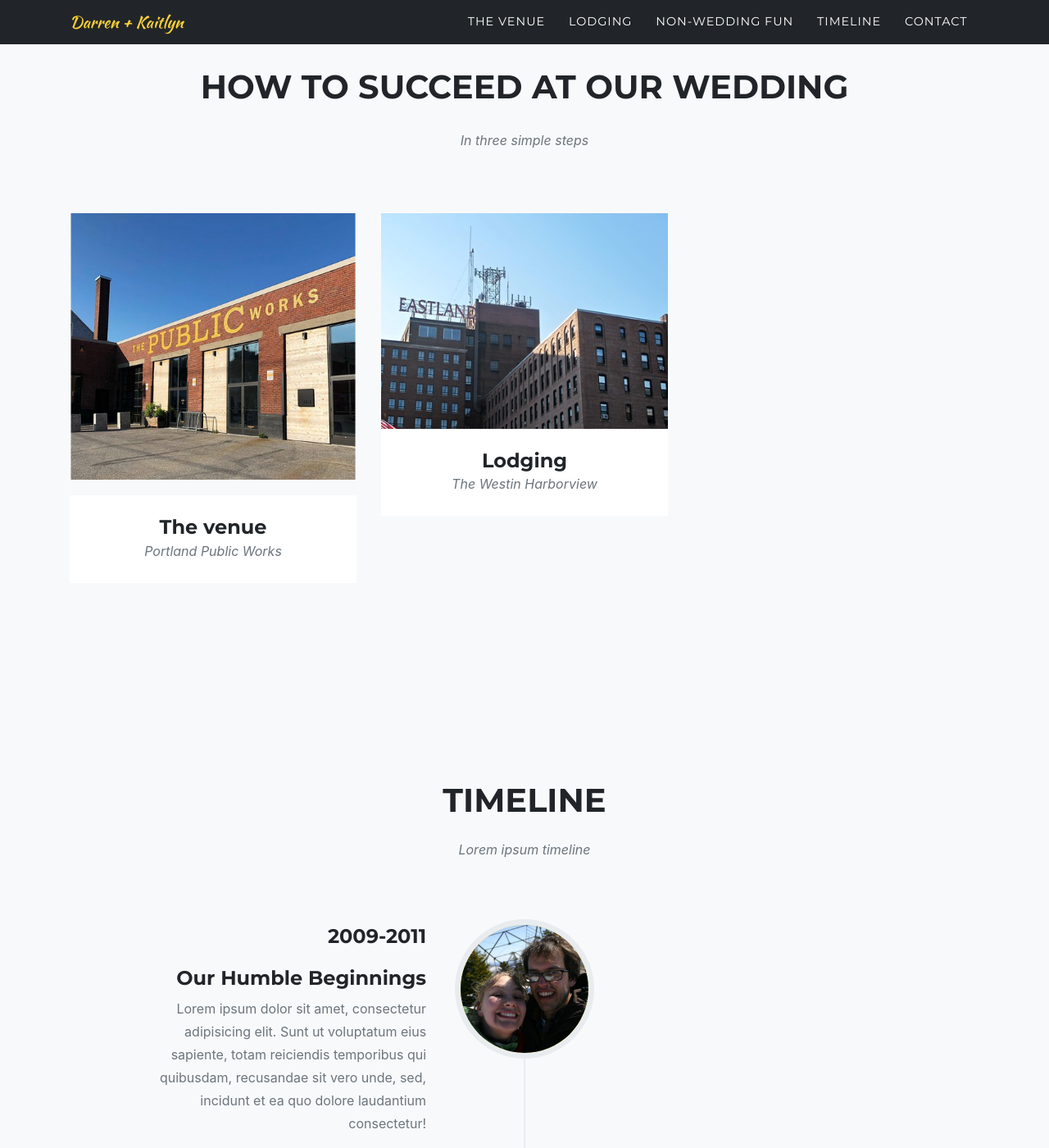
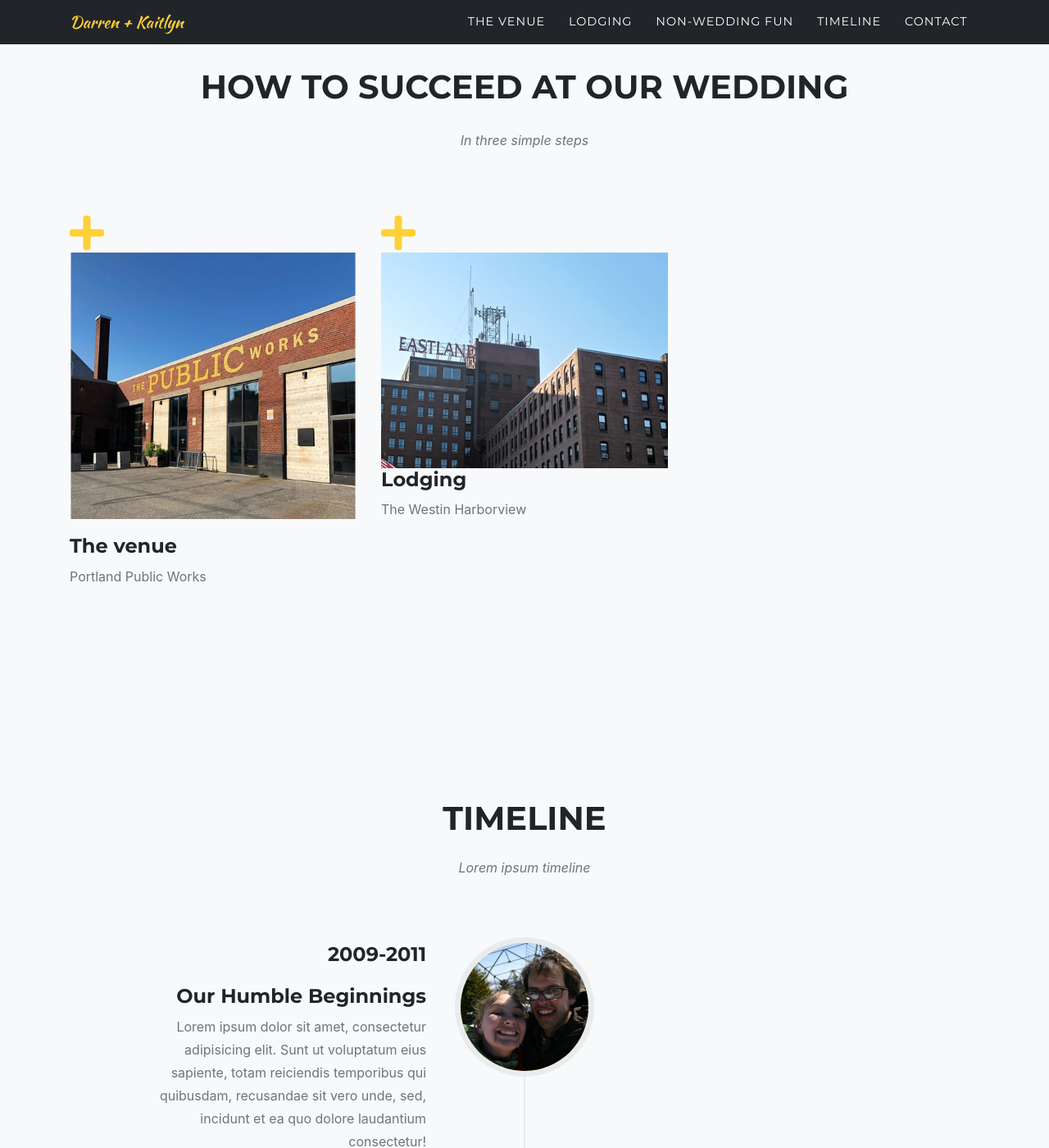
Before and after one commit to darrenfishell/big-party, a Jekyll site: the page built from index.md, in a window 1280 px wide and 1400 px high, scrolled down 598 px. Shown: the whole window at 82% size. Built offline with Jekyll 4.4.1, drawn with Linux system fonts in a browser that asks for light colours; some web fonts are replaced.

Commit message:
Change style and anchor references to how-to-succeed

```diff
--- a/_data/sitetext.yml
+++ b/_data/sitetext.yml
@@ -14,12 +14,12 @@ en: &DEFAULT_EN
     title:
     text:
     button: All You Need to Know
-    buttonlink: "#portfolio"
+    buttonlink: "#how-to-suceed"
 
-  portfolio:
+  how-to-succeed:
     title: "How to succeed at our wedding"
     text: "In three simple steps"
-    section: portfolio
+    section: how-to-succeed
     closebutton: "Close infobox"
 
   timeline:
--- a/_includes/portfolio_grid.html
+++ b/_includes/portfolio_grid.html
@@ -3,8 +3,8 @@
   <div class="container">
     <div class="row">
       <div class="col-lg-12 text-center">
-        <h2 class="section-heading text-uppercase">{{ site.data.sitetext[site.locale].portfolio.title | markdownify | default: "Portfolio" }}</h2>
-        <h3 class="section-subheading text-muted">{{ site.data.sitetext[site.locale].portfolio.text | markdownify }}</h3>
+        <h2 class="section-heading text-uppercase">{{ site.data.sitetext[site.locale].how-to-succeed.title | markdownify | default: "Portfolio" }}</h2>
+        <h3 class="section-subheading text-muted">{{ site.data.sitetext[site.locale].how-to-succeed.text | markdownify }}</h3>
       </div>
     </div>
     <div class="row">
--- a/_sass/layout/_portfolio.scss
+++ b/_sass/layout/_portfolio.scss
@@ -1,5 +1,5 @@
 // Styling for the portfolio section
-#portfolio {
+#how-to-succeed {
   .portfolio-item {
     right: 0;
     margin: 0 0 15px;
```
